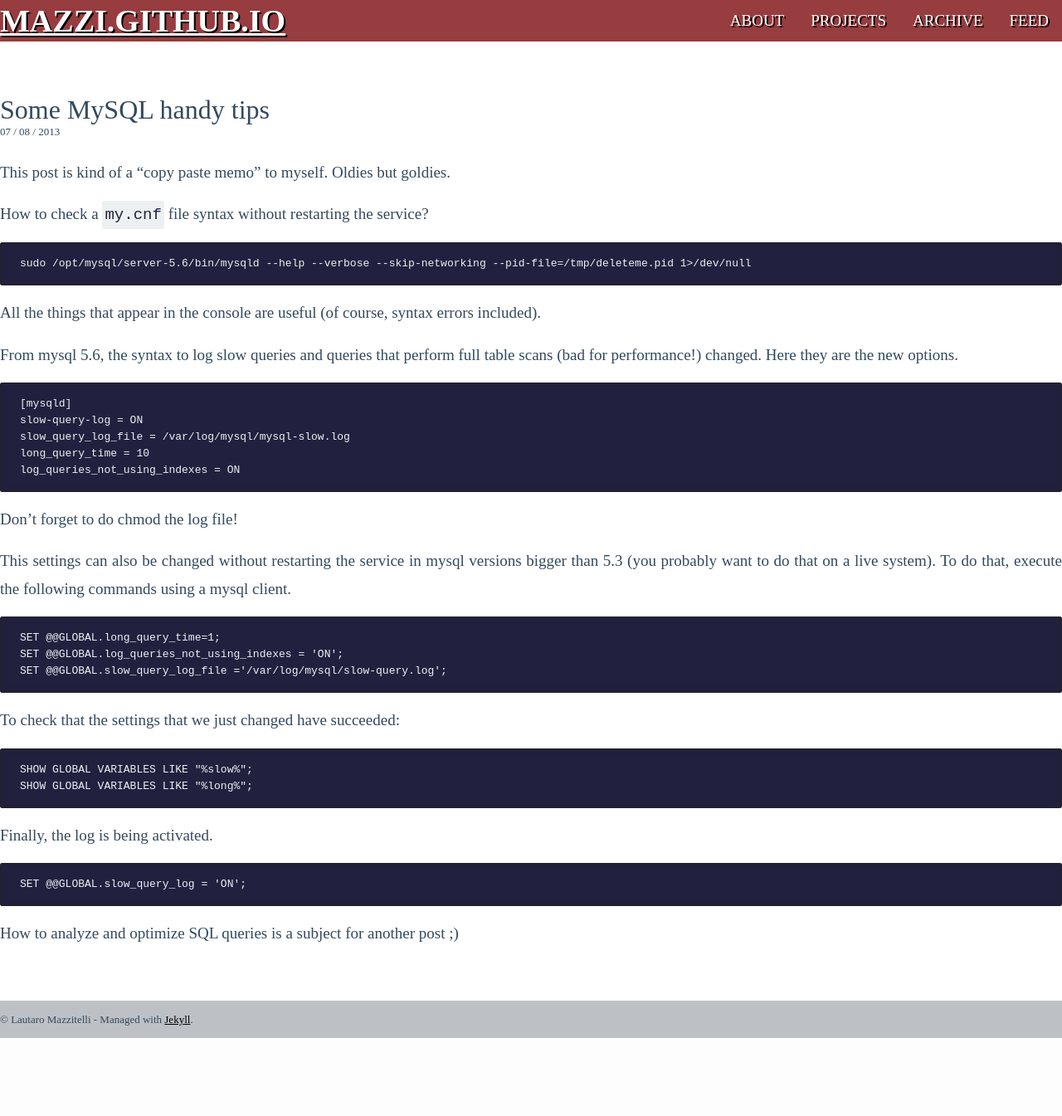
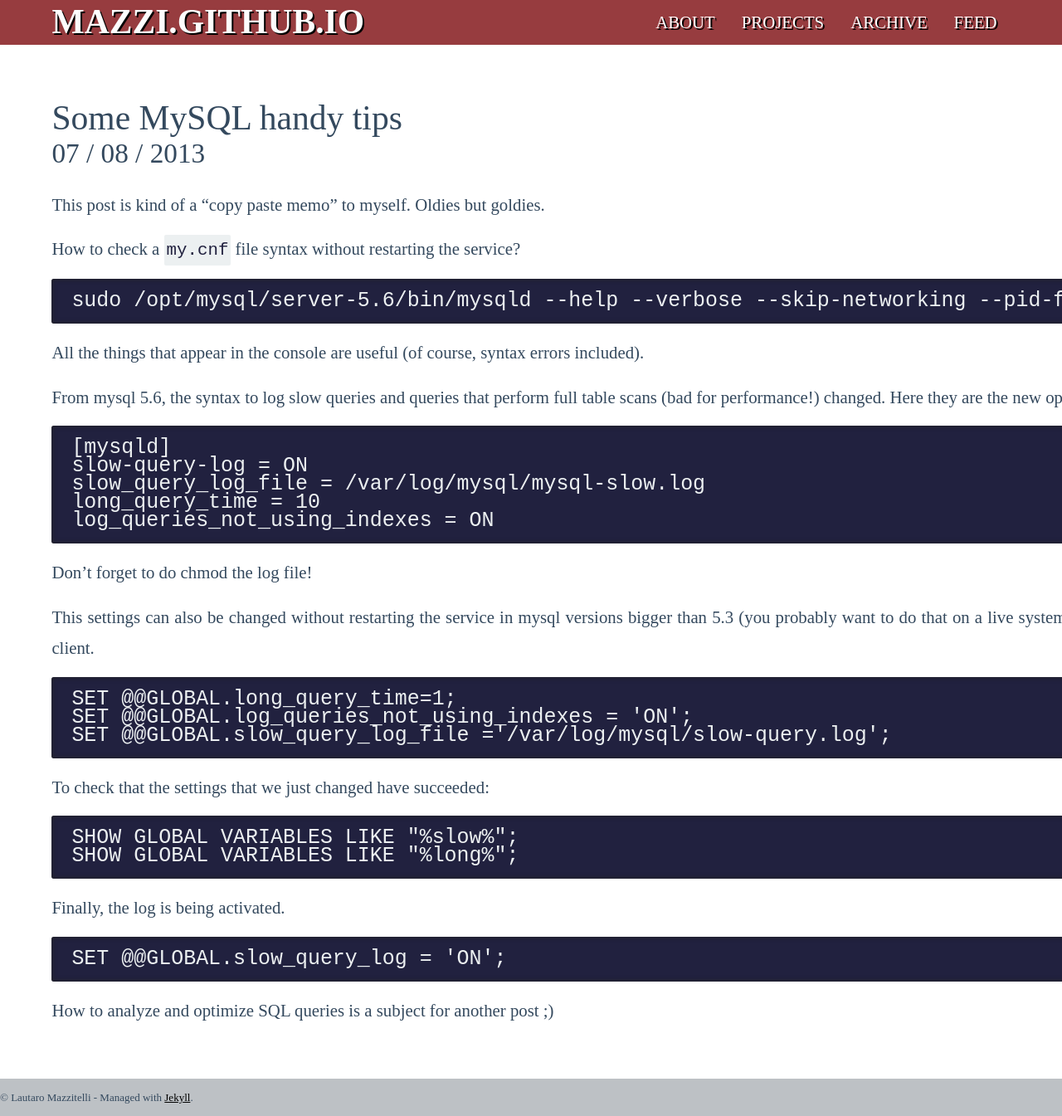
Before and after one commit to mazzi/mazzi.github.com, a Jekyll site: the page built from _posts/2013-08-07-Some-mysql-handy-tips.md, in a window 1280 px wide. Shown: the whole page at 83% size. Built offline with Jekyll 4.4.1, drawn with Linux system fonts in a browser that asks for light colours; comment, search, counter and statistics services are not loaded; before the commit the page ends 1251 px from its top, so only the background shows below that.

Commit message:
[style] Styles refactor.

```diff
--- a/styles/screen.css
+++ b/styles/screen.css
@@ -9,7 +9,7 @@ body {
 	background: #FDFDFD;
 	color: #34495E;
 	font-family: 'Noto Serif SC', serif;
-	font-size: 19px;
+	font-size: 1.3em;
 }
 
 a {
@@ -29,6 +29,7 @@ div#top {
 	font-size: 1em;
 	line-height: 2em;
 	text-transform: uppercase;
+	padding: 0 3em 0 3em;
 }
 
 div#top a {
@@ -78,19 +79,18 @@ div#top ul#menu li.feed a img {
 /******* Main ******/
 div#main {
 	float: left;
-	width: 100%;
 	background: #FFF;
+	padding: 0 3em 0 3em;
 }
 
 div#content {
-	width: 100%;
 	padding: 64px 0 0 0;
 	text-align: justify;
 }
 
 div#content h2 {
 	margin-bottom: 24px;
-	font-size: 32px;
+	font-size: 2em;
 	font-weight: normal;
 }
 
@@ -105,12 +105,12 @@ div#content h2 a:hover {
 
 div#content h2 span.date {
 	display: block;
-	font-size: 13px;
+	font-size: 0.8em;
 }
 
 div#content h3 {
 	margin: 32px 0 16px 0;
-	font-size: 24px;
+	font-size: 1.5em;
 	font-weight: normal;
 }
 
@@ -140,7 +140,7 @@ div.post div.thumb {
 	background: #000;
 	padding: 6px;
 	border-radius: 2px;
-	font-size: 13px;
+	font-size: 1.2em;
 }
 div.post div.thumb p:first-child {
 	margin: 0 !important;
@@ -188,7 +188,7 @@ div.post pre {
 	color: #ffa;
 	border-radius: 3px;
 	box-shadow: inset 0 0 6px #222;
-	font-size: 13px;
+	font-size: 1.2em;
 	line-height: 20px;
 }
 
```
